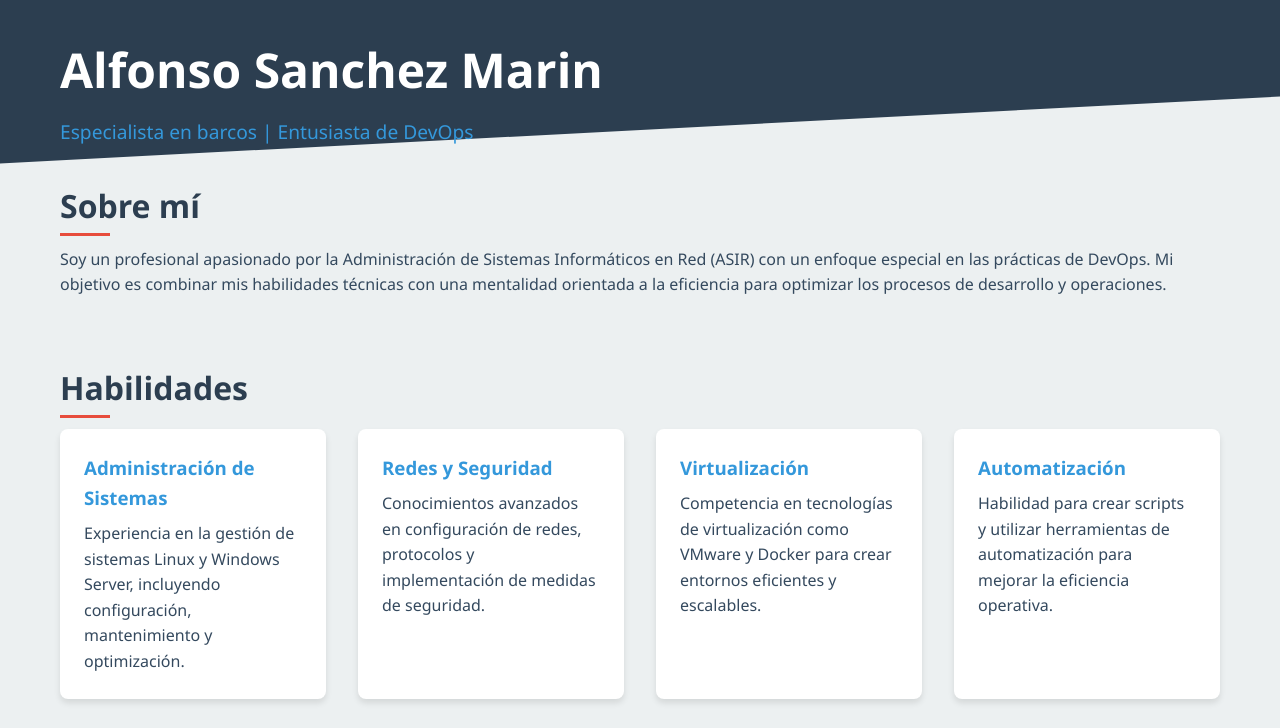
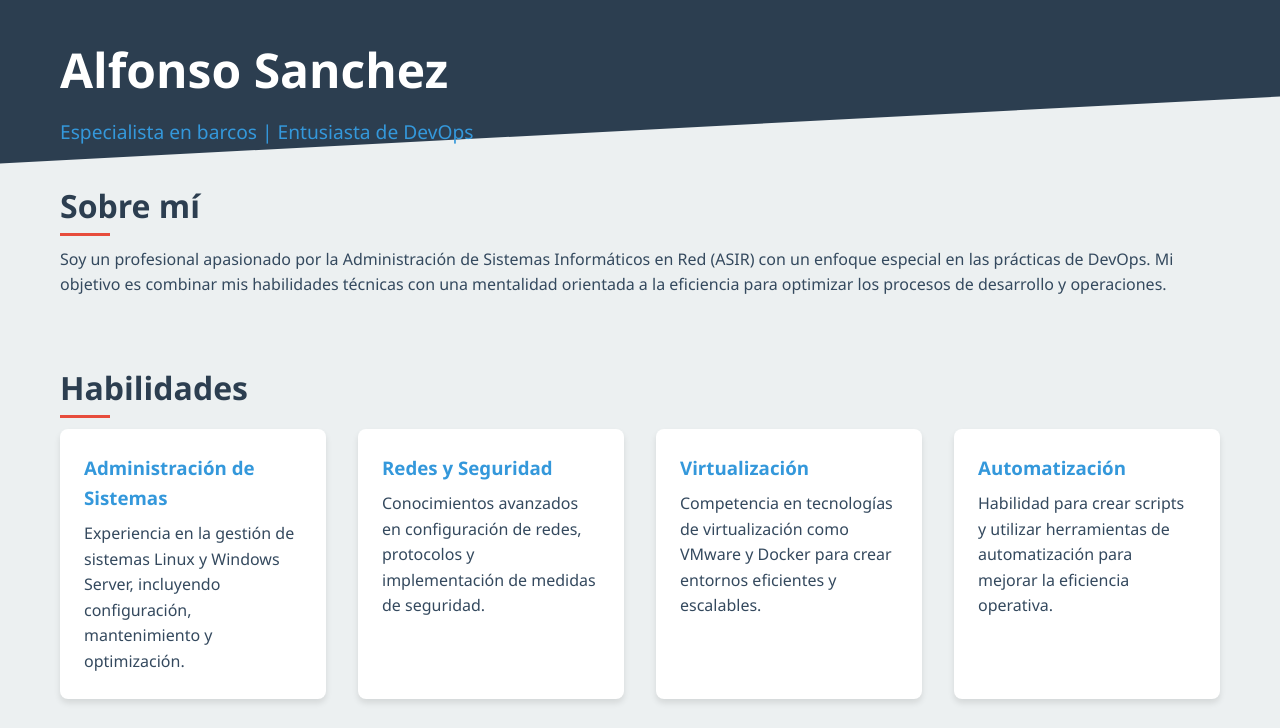
Before and after one commit to AlfonsoSanM06/portfolio, a plain HTML site: page index.html in a window 1280 px wide. Shown: the top 728 px of the page. Drawn offline with Linux system fonts and the light colour scheme.

Commit message:
pruebaramas

```diff
--- a/index.html
+++ b/index.html
@@ -148,7 +148,7 @@
 <body>
     <header>
         <div class="container header-content">
-            <h1>Alfonso Sanchez Marin</h1>
+            <h1>Alfonso Sanchez </h1>
             <p class="tagline">Especialista en barcos | Entusiasta de DevOps</p>
         </div>
     </header>
```
